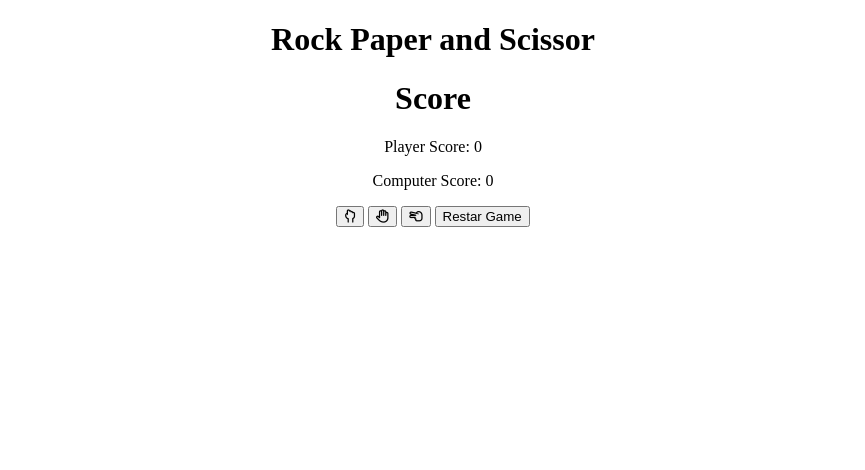
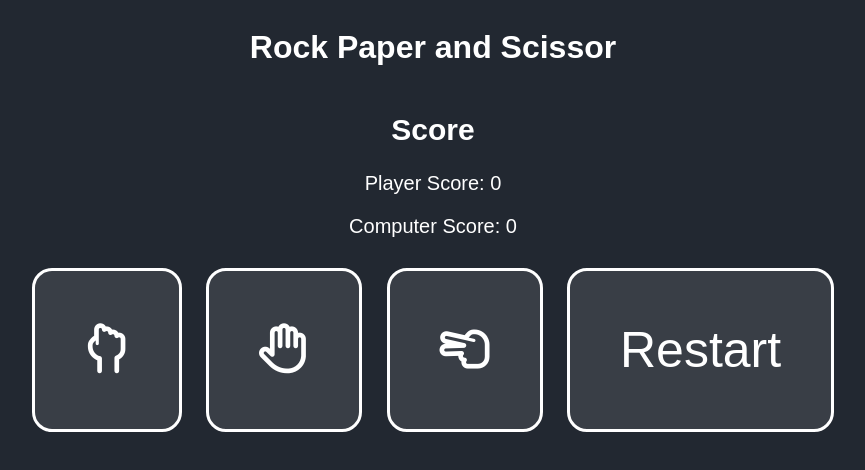
Before and after one commit to Aut1sta/Rock-Paper-Scissor, a plain HTML site: page index.html in a window 1280 px wide. Shown: the whole page, without its empty margins (207-1072 px from the left). Drawn offline with Linux system fonts and the light colour scheme.

Commit message:
Adding CSS

```diff
--- a/index.html
+++ b/index.html
@@ -9,24 +9,27 @@
 </head>
 <body>
 
-    <header>
-        <h1>Rock Paper and Scissor</h1>
+    <header id="title">
+        <h1 id="logo">Rock Paper and Scissor</h1>
     </header>
 
-    <div id="score">
-        <h1 id="scoreResults">Score</h1>
+    <div id="scoreContainer">
+        <div id="scoreBox">
+        <h2 id="scoreResults">Score</h2>
         <p id="playerScore">Player Score: 0</p>
         <p id="computerScore">Computer Score: 0</p>
+        </div>
     </div>
 
-    <main>
-        <div class="buttons">
+    <div id="buttonsContainer">
+        <div id="buttonsBox">
             <button id="rockBtn" onclick="playerSelection = 'ROCK', playRound(playerSelection, computerSelection)"><i class="far fa-hand-rock"></i></button>
             <button id="paperBtn" onclick="playerSelection = 'PAPER', playRound(playerSelection, computerSelection)"><i class="far fa-hand-paper"></i></button>
             <button id="scissorBtn" onclick="playerSelection = 'SCISSOR', playRound(playerSelection, computerSelection)"><i class="far fa-hand-scissors"></i></button>
-            <button id="restartBtn" onclick="restartGame()">Restar Game</button>
+            <button id="restartBtn" onclick="restartGame()">Restart</button>
         </div>
-    </main>
+    </div>
+
 
     <script src='js/script.js'></script>
     <script src="https://kit.fontawesome.com/4c536a6bd5.js"  crossorigin="anonymous" ></script>
--- a/styles/style.css
+++ b/styles/style.css
@@ -1,7 +1,46 @@
 body{
-    text-align:center;
+    font-family: Arial, Helvetica, sans-serif;
+    background-color: #222831;
+    color: white;
 }
 
-#score{
-    margin-top: 20px;
+#title{
+    display: flex;
+    justify-content: center;
+    align-items: center;
 }
+
+#scoreContainer{
+    display: flex;
+    justify-content: center;
+    align-items: center;
+}
+
+#scoreBox{
+    text-align: center;
+    font-size: 20px;
+}
+
+#buttonsContainer{
+    display: flex;
+    justify-content: center;
+    align-items: center;
+}
+
+#buttonsBox button{
+    padding: 50px;
+    margin: 10px;
+
+    background-color: #393e46;
+    border-radius: 20px;
+    border: solid;
+    border-color: white;
+    cursor: pointer;
+    color: white;
+    font-size: 50px;
+}
+
+#buttonsBox button:hover{
+    transform: scale(1.1);
+    transition: all 0.5s;
+}
```
